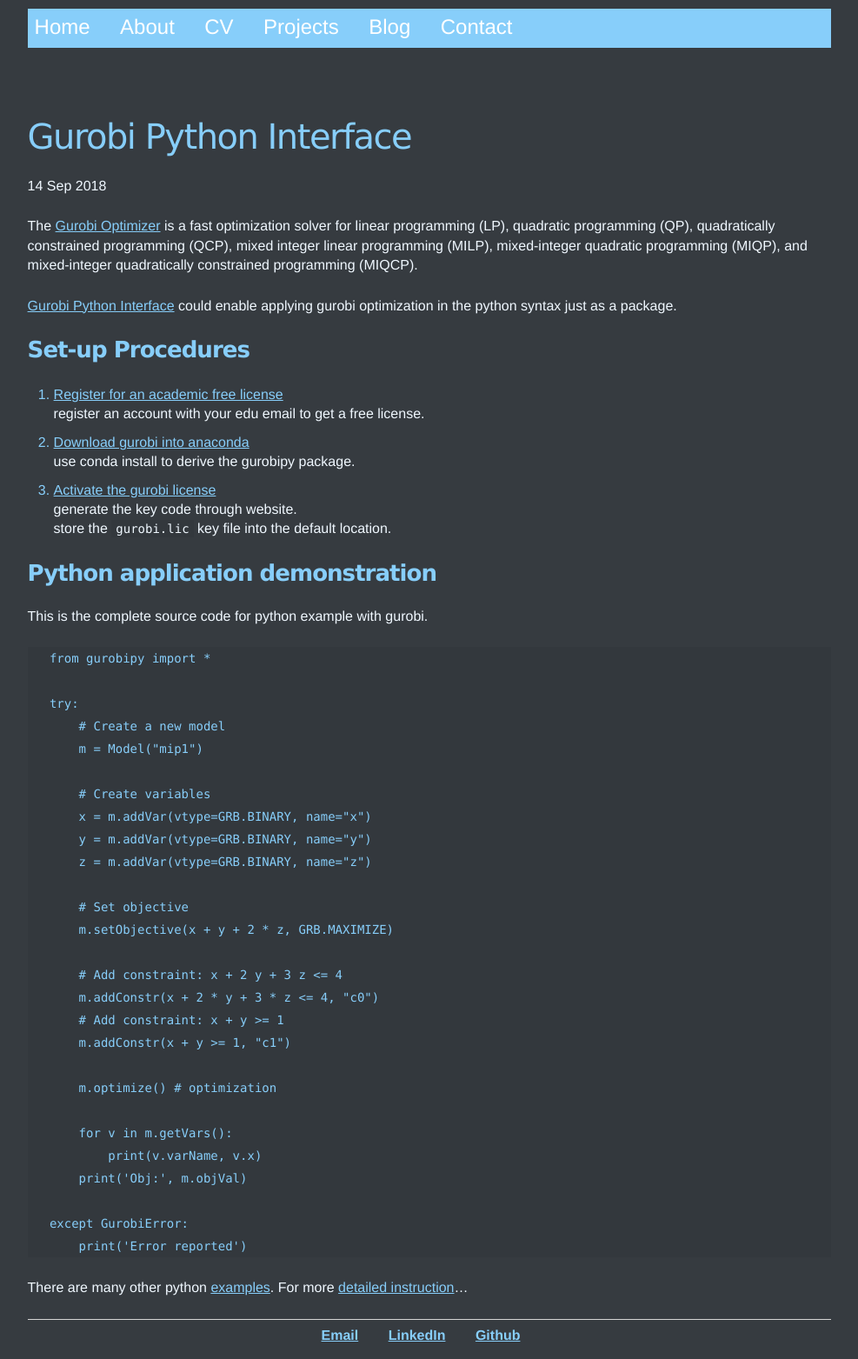
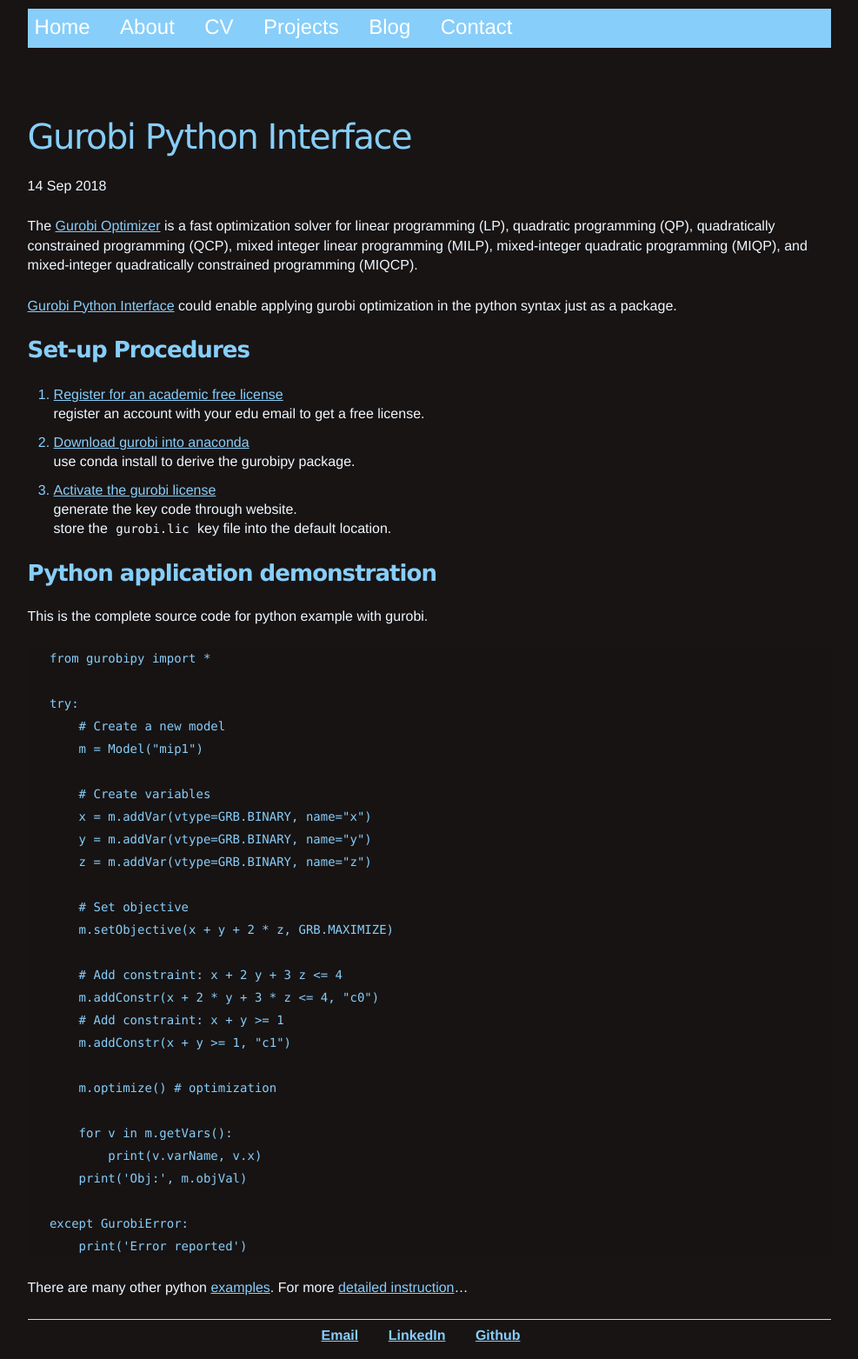
Before and after one commit to xiaohui-victor-li/xiaohui-victor-li.github.io, a Jekyll site: the page built from _posts/2018-09-14-gurobi.md, in a window 1280 px wide. Shown: the whole page at 87% size, without its empty margins (146-1133 px from the left). Built offline with Jekyll 4.4.1, drawn with Linux system fonts in a browser that asks for light colours.

Commit message:
Update post.html

```diff
--- a/_layouts/post.html
+++ b/_layouts/post.html
@@ -516,7 +516,7 @@
 @import "night/sourcemode.dark.css";
 
 :root {
-    --bg-color:  #363B40;
+    --bg-color: #181414;
     --side-bar-bg-color: #2E3033;
     --text-color: #e6eaef;
 
```
